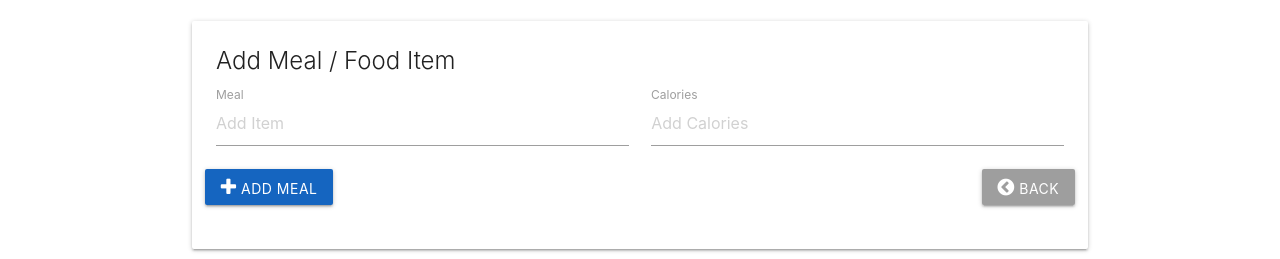
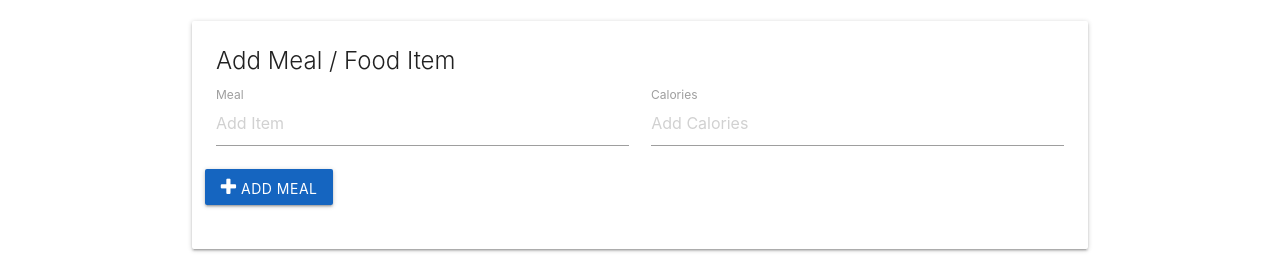
Before and after one commit to k-arbias/TracalorieApp, a plain HTML site: page index.html in a window 1280 px wide. Shown: the part 73-332 px from the top of the page. Drawn offline with nearby package versions, Linux system fonts and the light colour scheme.

Commit message:
Created clear edit state function

```diff
--- a/app.js
+++ b/app.js
@@ -57,6 +57,9 @@ const UICtrl = (function(){
     const UISelectors = {
         itemList: '#item-list',
         addBtn: '.add-btn',
+        updateBtn: '.update-btn',
+        deleteBtn: '.delete-btn',
+        backbtn: '.back-btn',
         itemNameInput: '#item-name',
         itemCaloriesInput: '#item-calories',
         totalCalories: '.total-calories'
@@ -107,6 +110,13 @@ const UICtrl = (function(){
         showTotalCalories: function(totalCalories){
            document.querySelector(UISelectors.totalCalories).textContent = totalCalories;
         },
+        clearEditState: function(){
+            UICtrl.clearInput();
+            document.querySelector(UISelectors.updateBtn).style.display = 'none';
+            document.querySelector(UISelectors.deleteBtn).style.display = 'none';
+            document.querySelector(UISelectors.backbtn).style.display = 'none';
+            document.querySelector(UISelectors.addBtn).style.display = 'inline';
+        },
         getSelectors: function(){
             return UISelectors;
         }
@@ -140,6 +150,8 @@ const App = (function(ItemCtrl, UICtrl){
     }
     return {
         init: function(){
+            //Clear edit state
+            UICtrl.clearEditState();
             const items = ItemCtrl.getItems();
 
             if(items.length === 0){
@@ -147,6 +159,10 @@ const App = (function(ItemCtrl, UICtrl){
             }else {
                 UICtrl.populateItemList(items);
             }
+            //Get total calories
+            const totalCalories = ItemCtrl.getTotalCalories();
+            //Add total calories to UI
+            UICtrl.showTotalCalories(totalCalories);
 
             loadEventListeners();
         }
--- a/index.html
+++ b/index.html
@@ -38,8 +38,8 @@
                             <label for="item-calories">Calories</label>
                         </div>
                         <button class="add-btn btn blue darken-3"><i class="fa fa-plus"></i> Add Meal</button>
-                        <!-- <button class="update-btn btn orange "><i class="fa fa-pencil-square-o"></i> Update Meal</button>
-                        <button class="delete-btn btn red "><i class="fa fa-remove"></i> Delete Meal</button> -->
+                        <button class="update-btn btn orange "><i class="fa fa-pencil-square-o"></i> Update Meal</button>
+                        <button class="delete-btn btn red "><i class="fa fa-remove"></i> Delete Meal</button>
                         <button class="back-btn btn grey pull-right"><i class="fa fa-chevron-circle-left"></i> Back</button>
                     </div>
                 </form>
```
